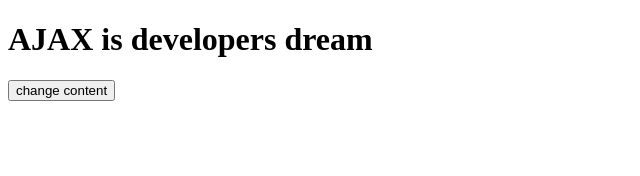
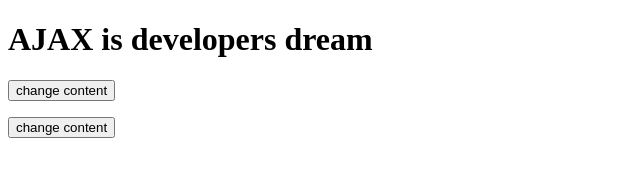
Before and after one commit to Md-Bidyuth/advanced-JavaScript, a plain HTML site: page main.html in a window 1280 px wide. Shown: the whole page, without its empty margins (0-640 px from the left). Drawn offline with Linux system fonts and the light colour scheme.

Commit message:
js AJAX part-2 explored

```diff
--- a/js/script.js
+++ b/js/script.js
@@ -289,7 +289,7 @@
 // ----------------js fetch API end-----------------
 
 // ----------------js geoLocation API start-----------------
-const p = document.getElementById('demo');
+// const p = document.getElementById('demo');
 
 // function getLocation() {
 //     if(navigator.geolocation){
@@ -331,18 +331,33 @@
 // ----------------js geoLocation API end-----------------
 
 // ----------------js AJAX start-----------------
-function loadData(){
+function loadData(callback){
    const xhr = new XMLHttpRequest();
 
   //  what to do when ajax request arrive
    xhr.onload = function(){
-    const container = document.getElementById('demo');
-    container.innerHTML = xhr.responseText;
-
-  }
+             callback(this);
+   }
 
   xhr.open('GET', 'http://127.0.0.1:5500/data.txt');
+  // xhr.setRequestHeader('MY_Language', 'JavaScript');
 
   xhr.send();
+  // xhr.abort();
+  // const x = xhr.getResponseHeader('Date');
+  // console.log(x);
+}
+
+function callback1(xhr){
+  const container = document.getElementById('demo');
+  container.innerHTML = xhr.responseText;
+
+}
+
+function callback2(xhr){
+  const container = document.getElementById('demo2');
+  container.innerHTML = xhr.responseText;
+
+
 }
 // ----------------js AJAX  end-----------------
--- a/main.html
+++ b/main.html
@@ -132,8 +132,10 @@
 <!-- ----------------js AJAX start----------------- -->
 <div id="demo">
    <h1>AJAX is developers dream</h1>
-   <p><button onclick="loadData()">change content</button></p>
+   <p><button onclick="loadData(callback1)">change content</button></p>
+   <p><button onclick="loadData(callback2)">change content</button></p>
 </div>
+<div id="demo2"></div>
 <!-- ----------------js AJAX end----------------- -->
 
  <script src="./js/script.js"></script>
```
